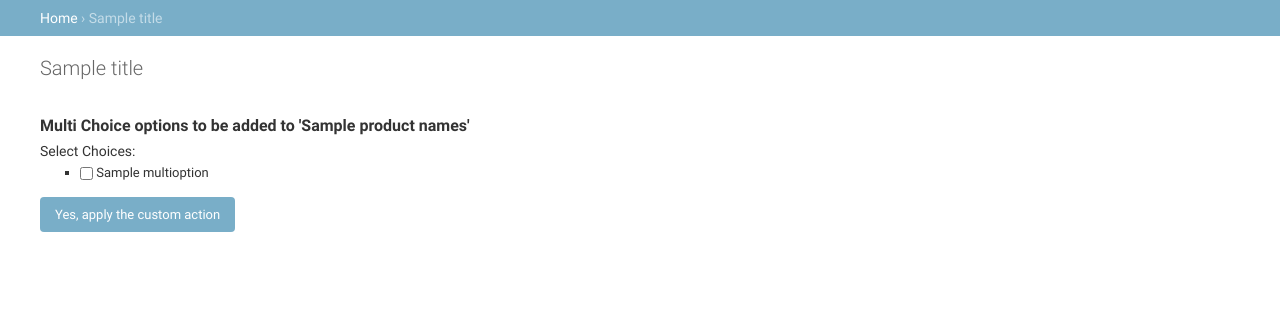
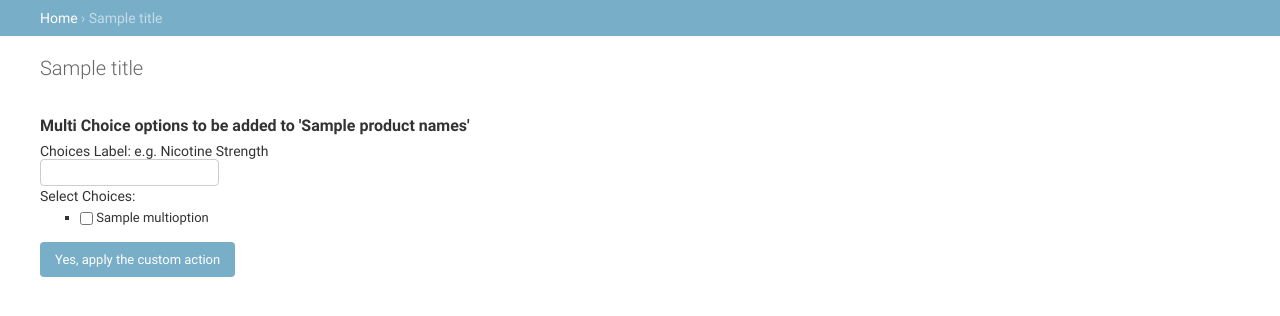
Before and after one commit to jamie33o/world-vape-center, a Django app: template products/templates/admin/admin_add_choices.html in a window 1280 px wide. Shown: the part 48-364 px from the top of the page. Run offline with Django 3.2, Linux system fonts and the light colour scheme; tables that the repository leaves empty hold one stand-in row (values such as "Sample post"); the template is opened without the code that fills it: values that come from a table or form of the project are taken from there, most other values are stand-ins (such as "Sample title", 1, 10 or a date in 2020); some libraries are stand-ins or nearby versions.

Commit message:
Refactor: update the admin template for adding multiple choices

```diff
--- a/products/templates/admin/admin_add_choices.html
+++ b/products/templates/admin/admin_add_choices.html
@@ -3,13 +3,18 @@
 {% block content %}
     <div id="content-main">
         <h2>Multi Choice options to be added to '{{ product_names }}'</h2>
-        <form method="post" action="{% url 'admin:apply_choices_to_selected' %}">
+        <form method="post" action="{% url 'admin:apply_multiple_choices' %}">
             {% csrf_token %}
 
-            <label for="{{ form.choices.id_for_label }}">Select Choices:</label>
+            <label for="{{ form.options_name.id_for_label }}">Choices Label: e.g. Nicotine Strength <br></label>
+
+            {{ form.options_name }}
+            <br>
+            <label for="{{ form.choices.id_for_label }}">Select Choices:<br></label>
+
             {{ form.choices }}
 
-            <input type="hidden" name="action" value="apply_choices_to_selected">
+            <input type="hidden" name="action" value="apply_multiple_choices">
             <input type="hidden" name="ids" value="{{ids}}">
 
             <input type="submit" value="Yes, apply the custom action">
```
